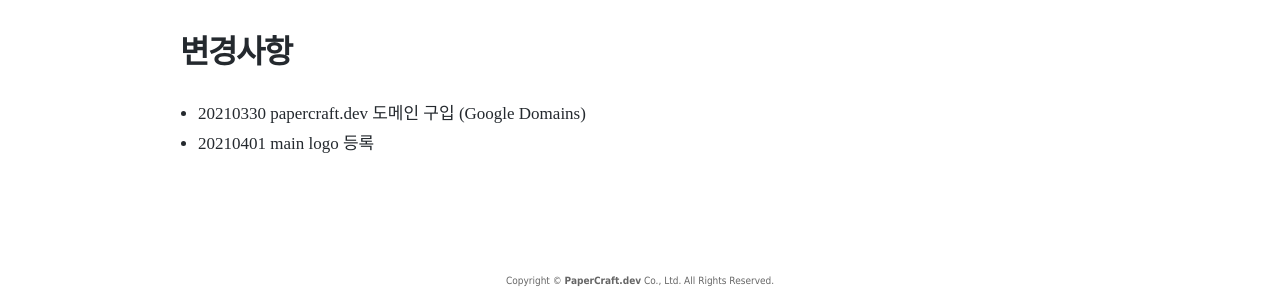
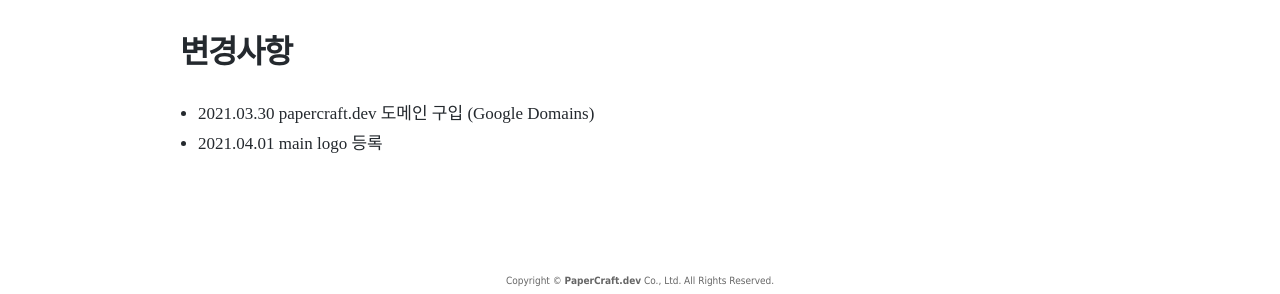
Before and after one commit to papercraft-projects/papercraft-projects.github.io, a Jekyll site: the page built from _posts/2021-03-20-INTRO.md, in a window 1280 px wide and 1167 px high. Shown: the part 820-1114 px from the top of the window. Built offline with Jekyll 4.4.1, drawn with Linux system fonts in a browser that asks for light colours.

Commit message:
날짜 포맷 정리

```diff
--- a/_posts/2021-03-20-INTRO.md
+++ b/_posts/2021-03-20-INTRO.md
@@ -14,5 +14,5 @@ categories: Intro
 
 
 # 변경사항
-* 20210330 papercraft.dev 도메인 구입 (Google Domains)
-* 20210401 main logo 등록
+* 2021.03.30 papercraft.dev 도메인 구입 (Google Domains)
+* 2021.04.01 main logo 등록
```
